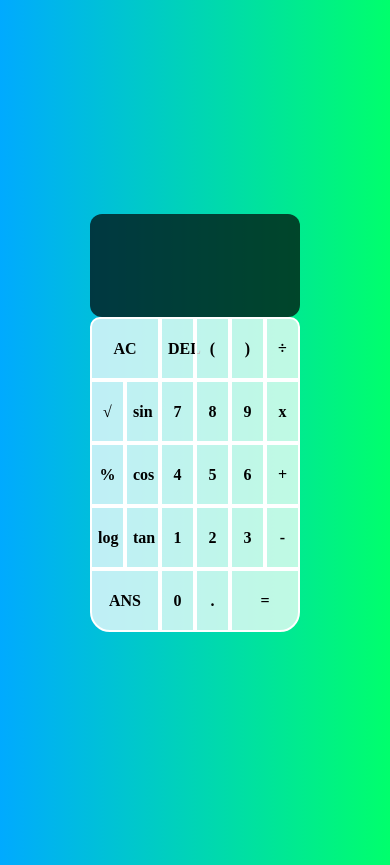
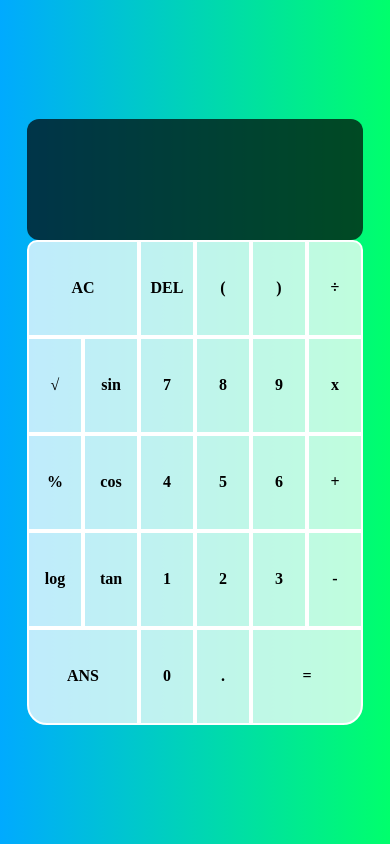
Before and after one commit to fafo-hub/Non-scientific-Calculator, a plain HTML site: page index.html in a window 390 px wide. After the commit the page ends 844 px from the top, so only its background shows below. Drawn offline with Linux system fonts and the light colour scheme.

Commit message:
Recent Commit

```diff
--- a/style.css
+++ b/style.css
@@ -65,16 +65,13 @@ body {
 
 @media screen and (max-width: 900px) {
     .calculator-grid {
-        /* grid-template-columns: repeat(6, 59px);
-        grid-template-rows: repeat(6, 120px);
-        margin-top: 22px; */
-        grid-template-columns: repeat(6, 35px);
-        grid-template-rows: repeat(6, 63px);
-        margin-top: 21px;
+        grid-template-columns: repeat(6, 56px);
+        grid-template-rows: repeat(6, 97px);
+        padding-top: 23px;
     }
 
     .output {
-        margin-top: -40px;
+        margin-top: -24px;
     }
     .calculator-grid > button{
         font-size: unset;
```
